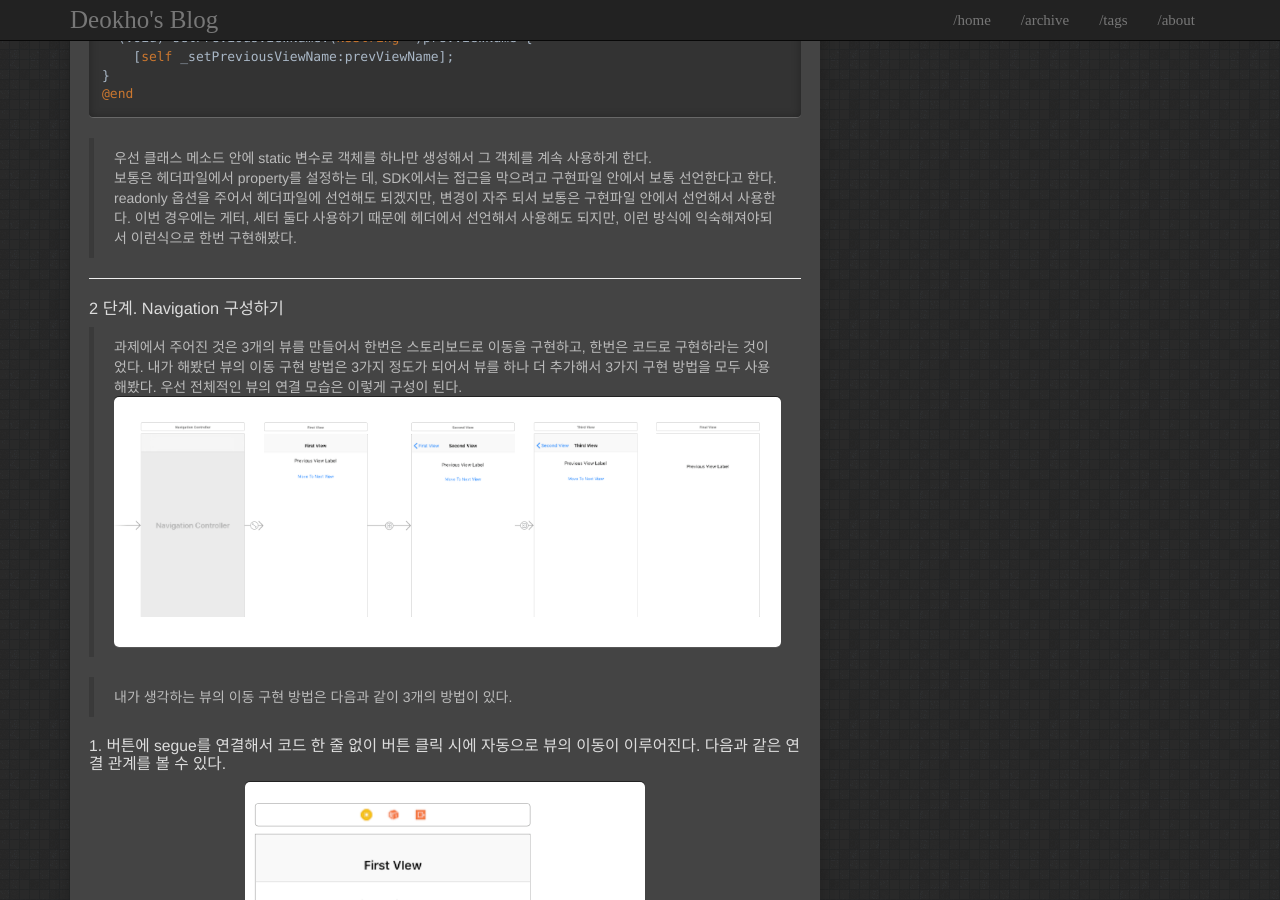
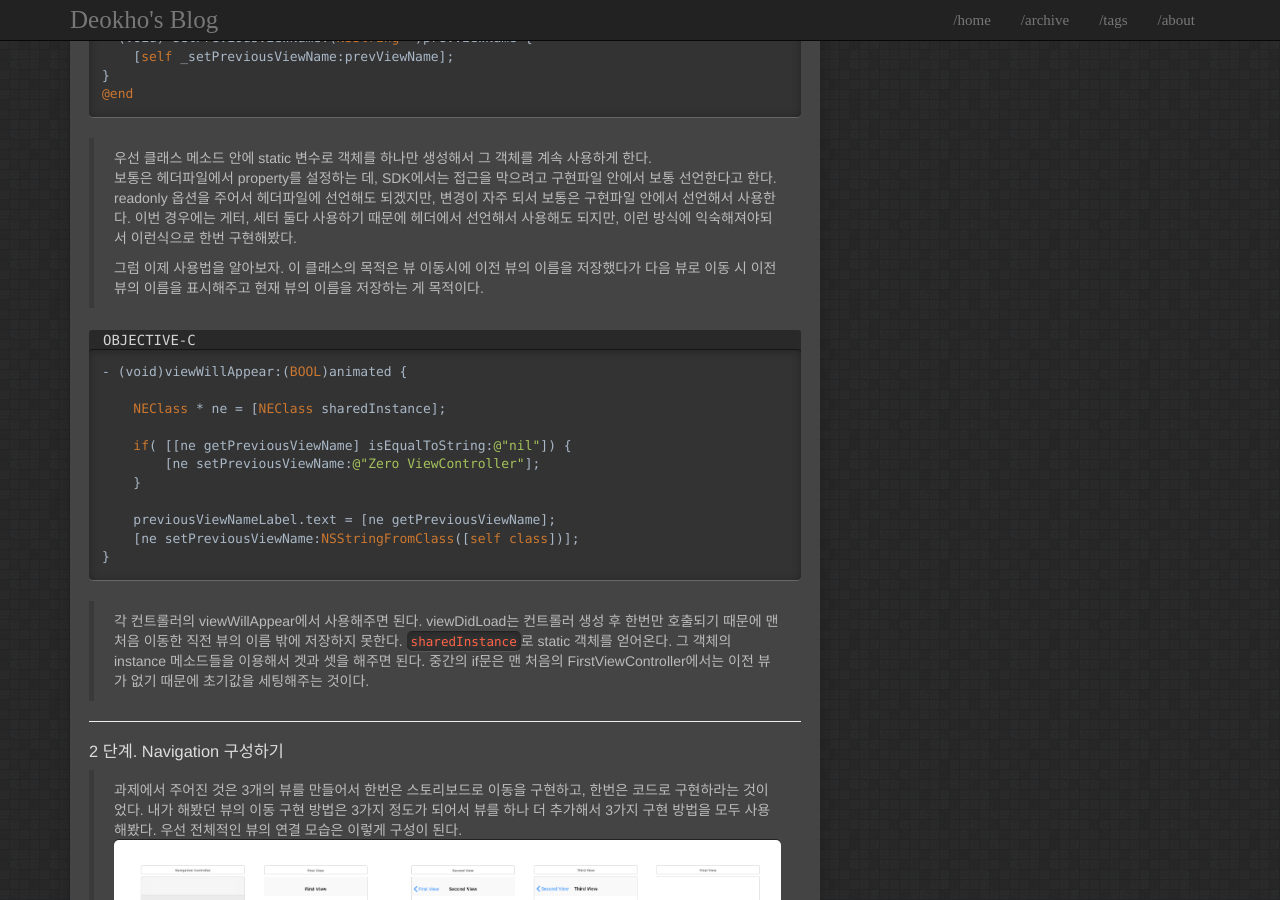
Before and after one commit to LeeDeokho/LeeDeokHo.github.io, a Jekyll site: the page built from _posts/2018-03-22-iOS-Study-01.md, in a window 1280 px wide and 900 px high, scrolled down 1421 px. Built offline with Jekyll 4.4.1, drawn with Linux system fonts in a browser that asks for light colours; comment, search, counter and statistics services are not loaded.

Commit message:
shared usage

```diff
--- a/_posts/2018-03-22-iOS-Study-01.md
+++ b/_posts/2018-03-22-iOS-Study-01.md
@@ -83,6 +83,26 @@ iOS 지원 버전은 8.0
 
 > 우선 클래스 메소드 안에 static 변수로 객체를 하나만 생성해서 그 객체를 계속 사용하게 한다.
 보통은 헤더파일에서 property를 설정하는 데, SDK에서는 접근을 막으려고 구현파일 안에서 보통 선언한다고 한다. readonly 옵션을 주어서 헤더파일에 선언해도 되겠지만, 변경이 자주 되서 보통은 구현파일 안에서 선언해서 사용한다. 이번 경우에는 게터, 세터 둘다 사용하기 때문에 헤더에서 선언해서 사용해도 되지만, 이런 방식에 익숙해져야되서 이런식으로 한번 구현해봤다.
+>
+> 그럼 이제 사용법을 알아보자. 이 클래스의 목적은 뷰 이동시에 이전 뷰의 이름을 저장했다가 다음 뷰로 이동 시 이전 뷰의 이름을 표시해주고 현재 뷰의 이름을 저장하는 게 목적이다.
+
+>OBJECTIVE-C
+{:.filename}
+{% highlight swift %}
+- (void)viewWillAppear:(BOOL)animated {
+
+    NEClass * ne = [NEClass sharedInstance];
+
+    if( [[ne getPreviousViewName] isEqualToString:@"nil"]) {
+        [ne setPreviousViewName:@"Zero ViewController"];
+    }
+
+    previousViewNameLabel.text = [ne getPreviousViewName];
+    [ne setPreviousViewName:NSStringFromClass([self class])];
+}
+{% endhighlight %}
+
+> 각 컨트롤러의 viewWillAppear에서 사용해주면 된다. viewDidLoad는 컨트롤러 생성 후 한번만 호출되기 때문에 맨 처음 이동한 직전 뷰의 이름 밖에 저장하지 못한다. `sharedInstance`로 static 객체를 얻어온다. 그 객체의 instance 메소드들을 이용해서 겟과 셋을 해주면 된다. 중간의 if문은 맨 처음의 FirstViewController에서는 이전 뷰가 없기 때문에 초기값을 세팅해주는 것이다.
 
 ---
 
```
